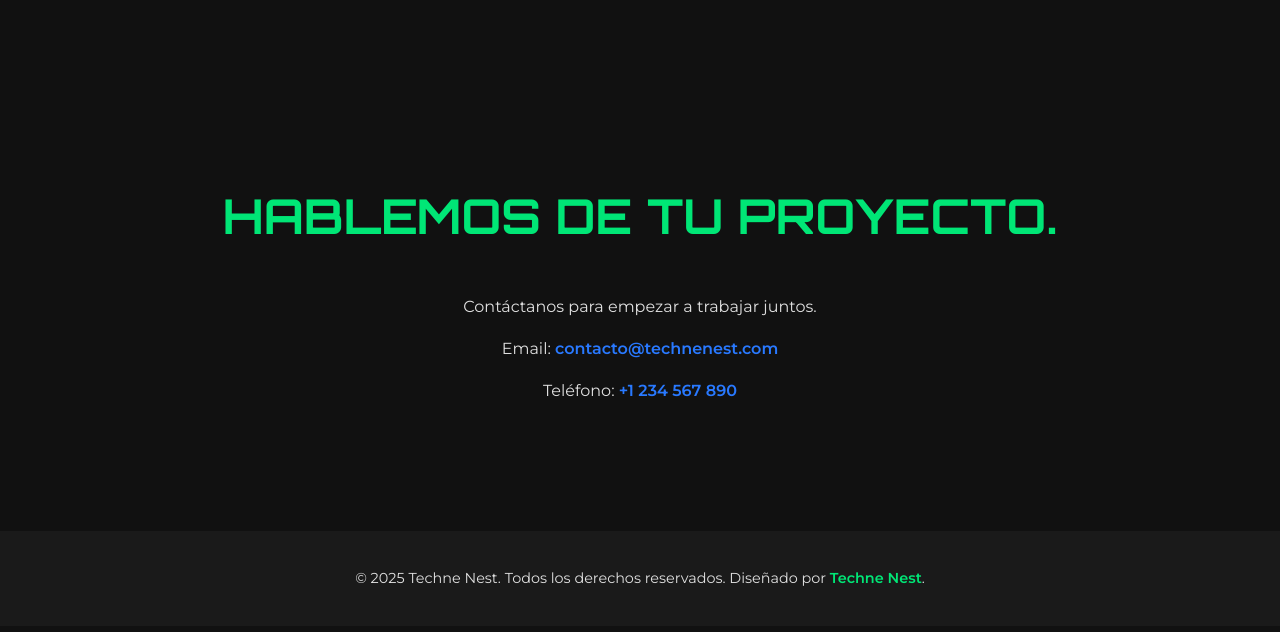
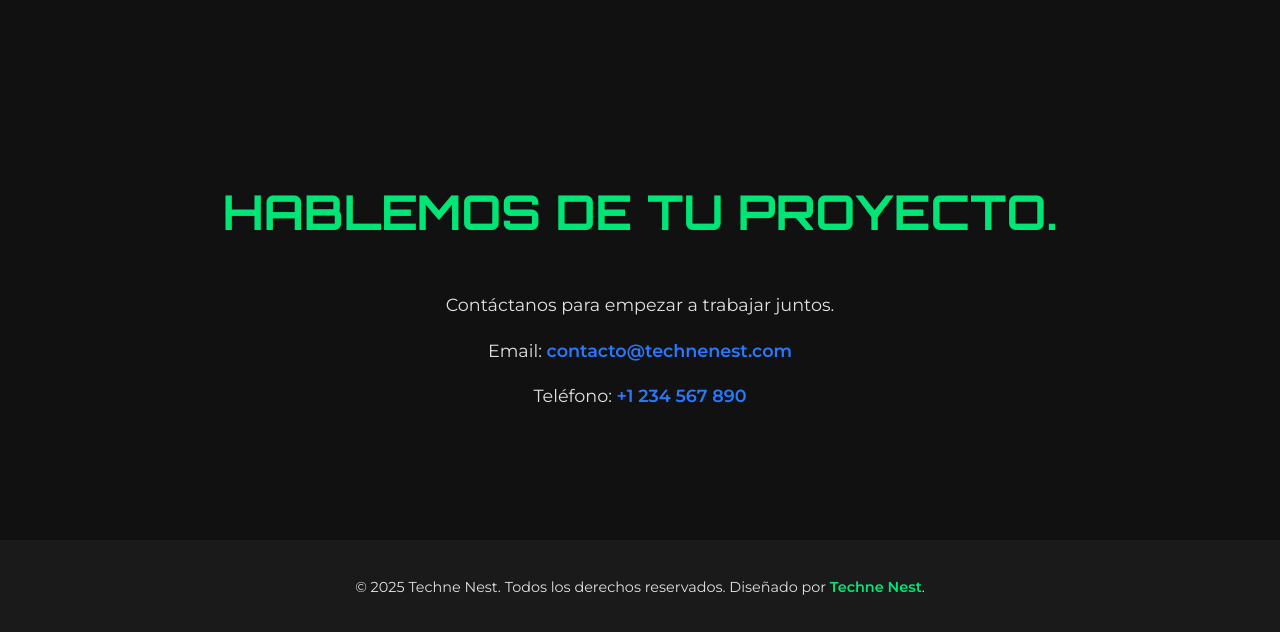
Before and after one commit to juantome49/Techne-Nest, a plain HTML site: page index.html in a window 1280 px wide. Shown: the part 2100-2732 px from the top of the page. Drawn offline with Linux system fonts and the light colour scheme.

Commit message:
Update index.html

```diff
--- a/index.html
+++ b/index.html
@@ -211,6 +211,11 @@
             font-size: 3em;
             color: var(--primary-color);
         }
+        #contacto p {
+            font-size: 1.1em;
+            color: var(--text-color);
+            margin-bottom: 1em;
+        }
         #contacto a {
             color: var(--secondary-color);
             text-decoration: none;
@@ -248,7 +253,7 @@
 
     <header>
         <h1>
-            <img src="Imagen de WhatsApp 2025-09-07 a las 23.44.58_e88efe50.jpg" alt="Logo de Techne Nest" class="logo-img">
+            <img src="https://assets.adobe.com/id/urn:aaid:sc:US:f1a0e1e6-b9a3-4a1d-a02e-c79017688220?asset_id=f71488c9-2f22-4c9f-b98a-131c0a0df256&format=png&optimize=true" alt="Logo de Techne Nest" class="logo-img">
         </h1>
     </header>
 
```
